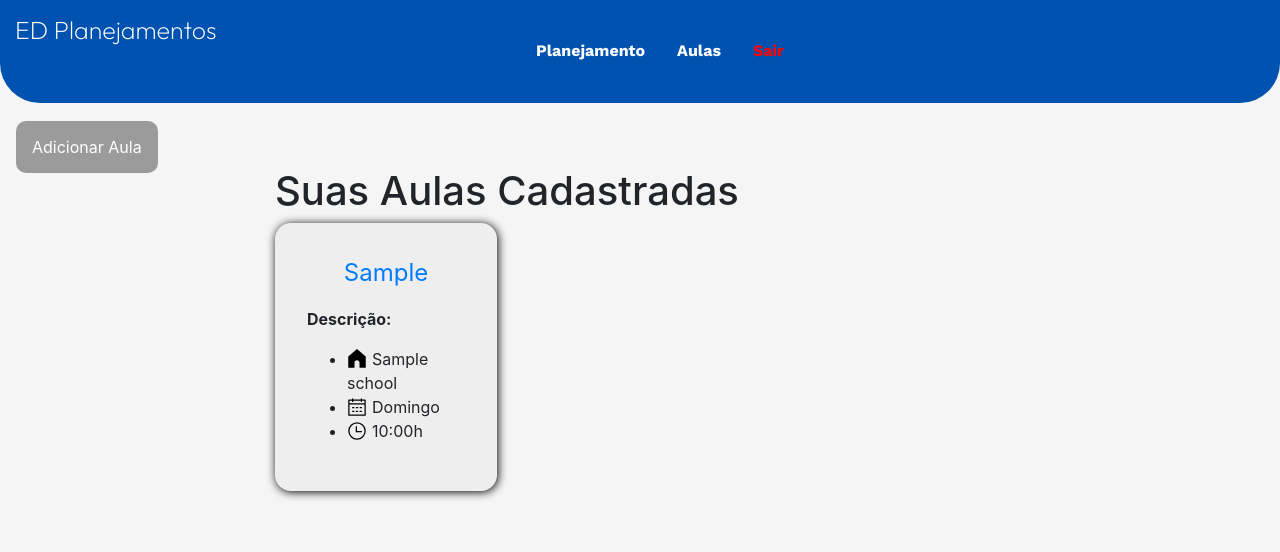
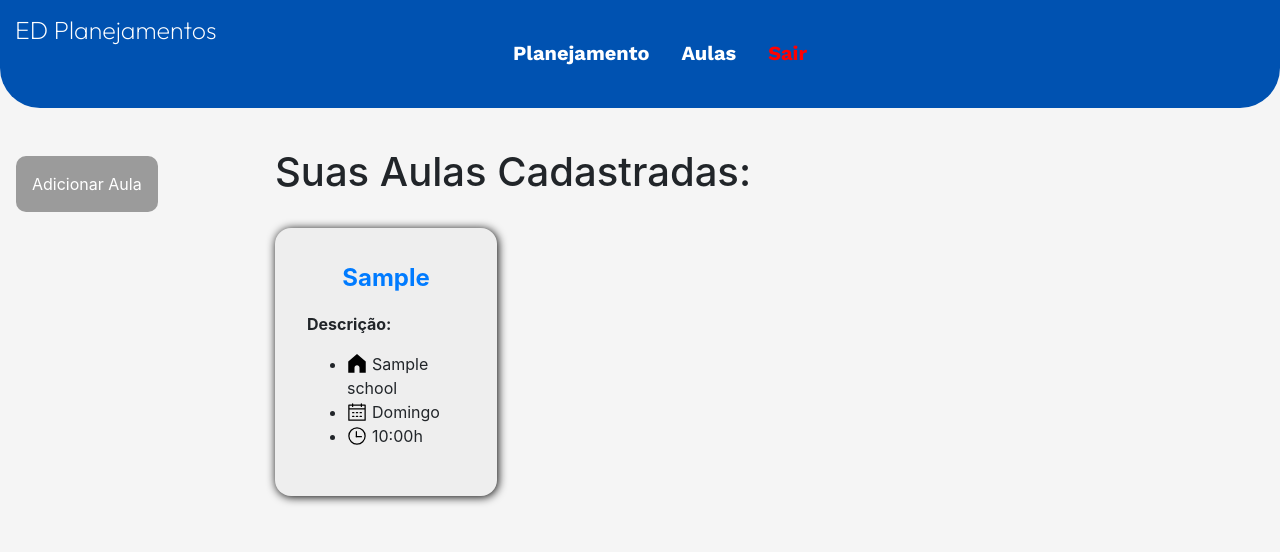
Before and after one commit to Dryzera/ed-planejamentos-24, a Django app: page /matter/ in a window 1280 px wide. Shown: the top 552 px of the page. Run offline with Django 5.2, Linux system fonts and the light colour scheme; a user stored in the database is signed in; tables that the repository leaves empty hold one stand-in row (values such as "Sample post"); parts of the project's set-up code (start-up, migrations or seed data) failed here and were passed over; some libraries are stand-ins or nearby versions; some web fonts are replaced.

Commit message:
adjusting weight of itens in matter.html and index.html

```diff
--- a/base_static/global/css/style.css
+++ b/base_static/global/css/style.css
@@ -64,6 +64,7 @@
     font-size: 24px;
     padding-bottom: 1rem;
     text-align: center;
+    font-weight: bold;
 }
 
 .descriptin-matter {
@@ -157,11 +158,16 @@
 .links li a {
     color: var(--default-text-color);
     font-family: 'Work Sans', sans-serif;
-    font-size: 16px;
+    font-size: 20px;
     font-weight: 700;
 }
 
+.title-matters {
+    margin-bottom: 2rem;
+}
+
 .add_new_matter a {
+    position: absolute;
     margin: 1rem;
     background-color: #9b9b9b;
     display: inline;
@@ -314,12 +320,13 @@
 
 .grid-index {
     display: grid;
-    grid-template-columns: repeat(2, 1fr);
+    grid-template-columns: repeat(3, 1fr);
 }
 
 .element-index {
     background-color: #f4f4f4;
-    width: 20vw;
+    width: 25vw;
+    height: 30vh;
     border-radius: 1rem;
     margin: 2rem;
     padding: 1rem;
@@ -341,10 +348,13 @@
 .title-link {
     color: rgb(0, 0, 0);
     font-weight: bold;
+    font-size: 22px;
 }
 
 .description-link {
     color: rgb(74, 74, 74);
+    font-size: 19px;
+    vertical-align: middle;
 }
 
 .wait {
--- a/home/templates/index.html
+++ b/home/templates/index.html
@@ -2,7 +2,7 @@
 
 {% block content %}
 <div class="align-itens-index">
-<h2>O que vamos fazer {{ user.first_name }}?</h2>
+<h2>O que vamos fazer professor(a) {{ user.first_name }}?</h2>
 <div class="grid-index">
     <div class="element-index">
         <a href="{% url "home:planning" %}">
--- a/home/templates/matter/matter.html
+++ b/home/templates/matter/matter.html
@@ -9,7 +9,7 @@
 <div class="container">
     <div class="row justify-content-center">
       <div class="col-8">
-        <h1 class="mt-2">Suas Aulas Cadastradas</h1>
+        <h1 class="mt-2 title-matters">Suas Aulas Cadastradas:</h1>
         <div class="grid-matters">
           {% if matters %}
         {% for matter in matters %}
```
